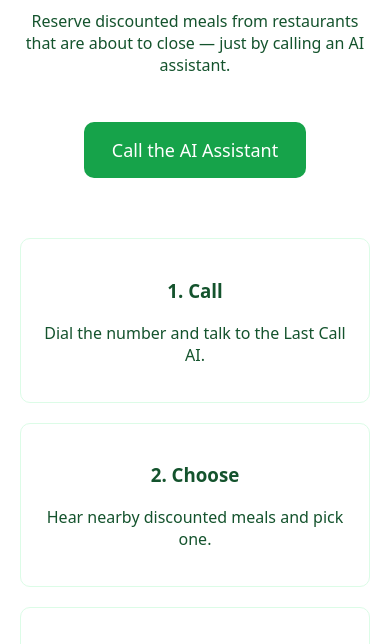
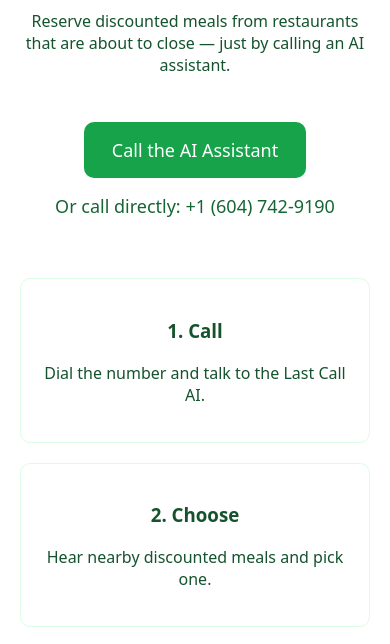
Before and after one commit to anushathukral1/Last-Call, a website: page public/index.html in a window 390 px wide. Shown: the part 199-843 px from the top of the page. Drawn offline with Linux system fonts and the light colour scheme.

Commit message:
adjusted phone numbers

```diff
--- a/public/index.html
+++ b/public/index.html
@@ -35,6 +35,12 @@
       font-size: 18px;
     }
 
+    .phone {
+      margin-top: 16px;
+      font-size: 18px;
+      color: #166534;
+    }
+
     .steps {
       margin-top: 60px;
       display: grid;
@@ -50,9 +56,7 @@
 </head>
 
 <body>
-
   <div class="container">
-
     <h1>Last Call</h1>
 
     <p>
@@ -63,8 +67,9 @@ Reserve discounted meals from restaurants that are about to close — just by ca
       Call the AI Assistant
     </a>
 
+    <p class="phone">Or call directly: +1 (604) 742-9190</p>
+
     <div class="steps">
-
       <div class="step">
         <h3>1. Call</h3>
         <p>Dial the number and talk to the Last Call AI.</p>
@@ -79,10 +84,7 @@ Call the AI Assistant
         <h3>3. Pickup</h3>
         <p>Get a pickup code and grab your food.</p>
       </div>
-
     </div>
-
   </div>
-
 </body>
 </html>
```
Lines whose indentation alone changed are shown as unchanged.
